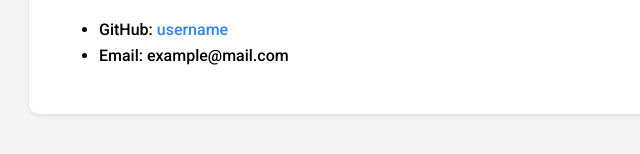
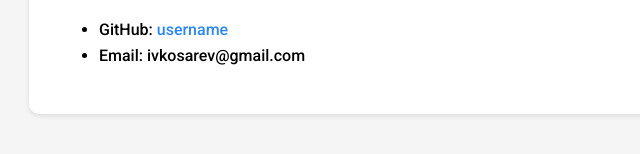
Before and after one commit to ivkosarev/pages, a plain HTML site: page index.html in a window 1280 px wide. Shown: the part 632-786 px from the top of the page, 211-851 px from the left. Drawn offline with Linux system fonts and the light colour scheme.

Commit message:
Update index.html

```diff
--- a/index.html
+++ b/index.html
@@ -57,7 +57,7 @@
         <h2>Контакты</h2>
         <ul>
             <li>GitHub: <a href="https://github.com/username">username</a></li>
-            <li>Email: example@mail.com</li>
+            <li>Email: ivkosarev@gmail.com</li>
         </ul>
     </div>
 </body>
```
